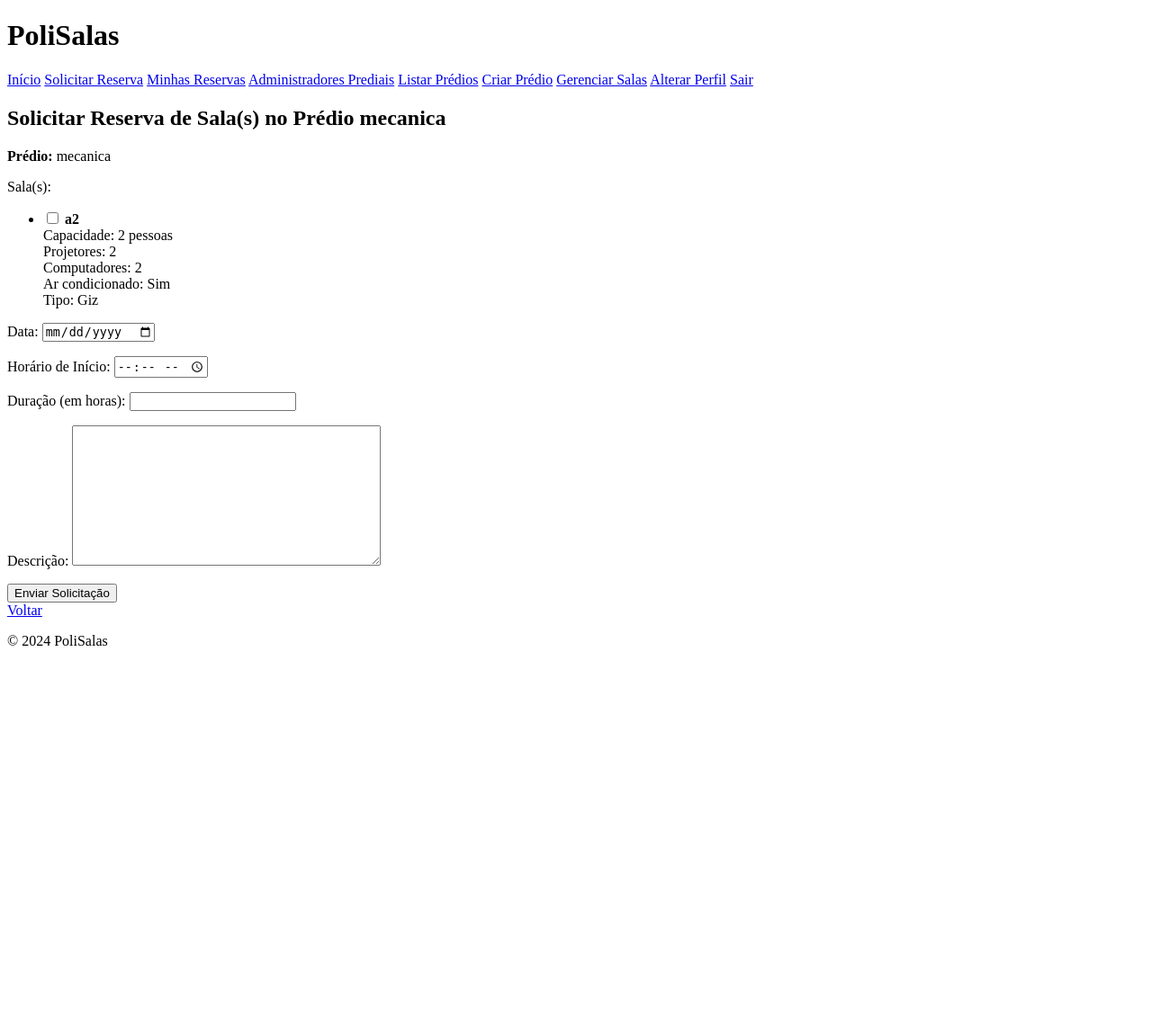
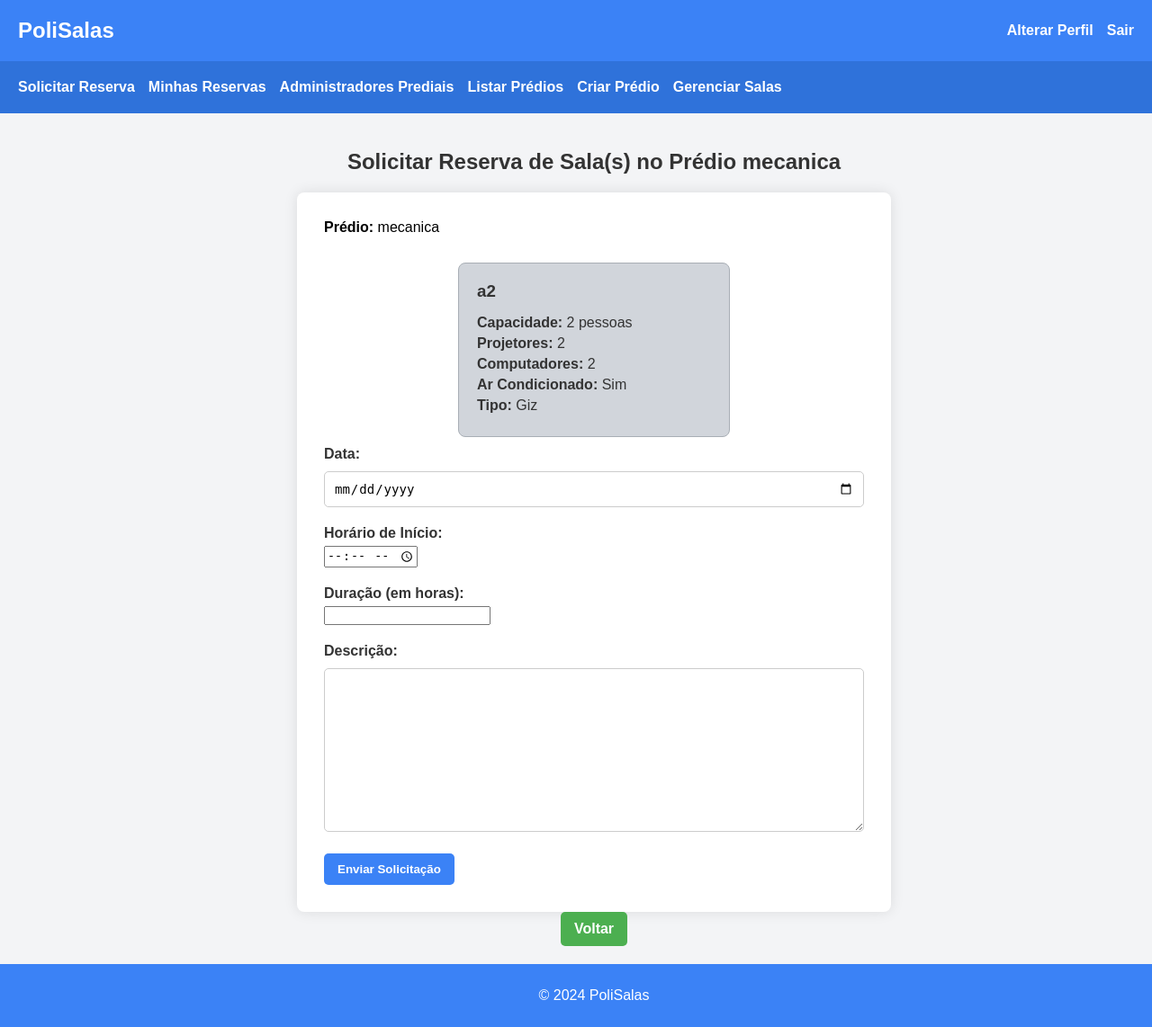
Before and after one commit to pertodomato/Polisalas, a Django app: page /solicitar_reserva/1/ in a window 1280 px wide. Shown: the whole page at 90% size. Before the commit the page ends 718 px from the top, so only its background shows below. Run offline with Django 4.2, Linux system fonts and the light colour scheme; a user stored in the database is signed in; data comes from the database, SQL or seed files in the repository; both versions use the stored data as it was after the commit.

Commit message:
alterei o visual

```diff
--- a/polisalas/settings.py
+++ b/polisalas/settings.py
@@ -11,7 +11,7 @@ https://docs.djangoproject.com/en/4.2/ref/settings/
 """
 
 from pathlib import Path
-
+import os
 # Build paths inside the project like this: BASE_DIR / 'subdir'.
 BASE_DIR = Path(__file__).resolve().parent.parent
 
@@ -128,3 +128,7 @@ STATIC_URL = 'static/'
 # https://docs.djangoproject.com/en/4.2/ref/settings/#default-auto-field
 
 DEFAULT_AUTO_FIELD = 'django.db.models.BigAutoField'
+
+STATICFILES_DIRS = [
+    os.path.join(BASE_DIR, 'static'),
+]
--- /dev/null
+++ b/reservas/static/css/style.css
@@ -0,0 +1,235 @@
+/* Global Styles */
+body {
+    font-family: Arial, sans-serif;
+    background-color: #f3f4f6;
+    margin: 0;
+    padding: 0;
+    min-height: 100vh;
+    display: flex;
+    flex-direction: column;
+}
+
+header {
+    background-color: #3b82f6;
+    color: white;
+    display: flex;
+    flex-direction: column;
+}
+
+.navbar {
+    width: 100%;
+}
+
+.navbar-top {
+    display: flex;
+    justify-content: space-between;
+    align-items: center;
+    padding: 20px;
+}
+
+.navbar-bottom {
+    background-color: #2f72da;
+    padding: 10px 0;
+    text-align: center;
+    width: 100%;
+    padding: 20px;
+}
+
+.navbar-top nav ul, .navbar-bottom nav ul {
+    list-style: none;
+    padding: 0;
+    margin: 0;
+    display: flex;
+    gap: 15px;
+}
+
+.navbar-top nav ul li, .navbar-bottom nav ul li {
+    display: inline;
+}
+
+.navbar-top nav ul li a, .navbar-bottom nav ul li a {
+    color: white;
+    text-decoration: none;
+    font-weight: bold;
+}
+
+.navbar-top nav ul li a:hover, .navbar-bottom nav ul li a:hover {
+    text-decoration: underline;
+}
+
+.brand-logo {
+    font-size: 1.5em;
+    font-weight: bold;
+    text-decoration: none;
+    color: white;
+}
+
+/* Main Content Styles */
+main {
+    flex: 1;
+    padding: 20px;
+    display: flex;
+    flex-direction: column;
+    align-items: center;
+    background-color: #f3f4f6;
+    width: 100%;
+}
+
+h2 {
+    color: #333;
+    margin-bottom: 20px;
+}
+
+.content-title {
+    color: #333;
+}
+
+.form-container {
+    width: 100%;
+    max-width: 600px;
+    background-color: white;
+    padding: 30px;
+    border-radius: 8px;
+    box-shadow: 0 0 15px rgba(0, 0, 0, 0.1);
+}
+
+/* Cards Container */
+.cards-container {
+    display: flex;
+    flex-wrap: wrap;
+    gap: 20px;
+    justify-content: center;
+    width: 100%;
+}
+
+.card {
+    background-color: #d1d5db; /* Updated to a darker grey */
+    border: 1px solid #a8aeb5; /* Adjusted border color */
+    border-radius: 8px;
+    width: 300px;
+    overflow: hidden;
+    text-decoration: none;
+    color: inherit;
+    transition: box-shadow 0.3s, transform 0.2s;
+    margin: 10px;
+}
+
+.card:hover {
+    box-shadow: 0 8px 15px rgba(0, 0, 0, 0.1);
+    transform: translateY(-5px);
+}
+
+.card-content {
+    padding: 20px;
+}
+
+.card-content h3 {
+    margin-top: 0;
+    margin-bottom: 15px;
+    color: #333;
+}
+
+.card-content p {
+    margin: 5px 0;
+    color: #333;
+}
+
+.card-actions {
+    padding: 15px 20px;
+    background-color: #f0f0f0;
+    text-align: right;
+}
+
+.card-actions button {
+    margin-left: 10px;
+}
+
+/* Form Styles */
+form {
+    width: 100%;
+    max-width: 600px;
+}
+
+.form-group {
+    margin-bottom: 20px;
+}
+
+.form-group label {
+    font-weight: bold;
+    display: block;
+    margin-bottom: 5px;
+    color: #333;
+}
+
+input[type="text"], input[type="password"], input[type="date"], select, textarea {
+    width: 100%;
+    padding: 10px;
+    margin-top: 5px;
+    border: 1px solid #ccc;
+    border-radius: 5px;
+    box-sizing: border-box;
+    font-size: 14px;
+}
+
+input[type="text"]:focus, input[type="password"]:focus, input[type="date"]:focus, select:focus, textarea:focus {
+    border-color: #3b82f6;
+    outline: none;
+    box-shadow: 0 0 5px rgba(59, 130, 246, 0.5);
+}
+
+textarea {
+    resize: vertical;
+}
+
+/* Buttons */
+button, .button-reserva, .new-request-button {
+    background-color: #3b82f6;
+    color: white;
+    padding: 10px 15px;
+    border-radius: 5px;
+    border: none;
+    cursor: pointer;
+    font-weight: bold;
+    transition: background-color 0.3s, transform 0.2s;
+    text-decoration: none;
+    display: inline-block;
+}
+
+button:hover, .button-reserva:hover, .new-request-button:hover {
+    background-color: #2f72da;
+    transform: translateY(-2px);
+}
+
+.button-reserva.voltar {
+    background-color: #4caf50;
+}
+
+.button-reserva.voltar:hover {
+    background-color: #388e3c;
+}
+
+.new-request-button {
+    background-color: #4caf50;
+    margin-bottom: 20px;
+}
+
+.new-request-button:hover {
+    background-color: #388e3c;
+}
+
+/* Error Styles */
+.error {
+    color: red;
+    font-size: 0.9em;
+    margin-bottom: 15px;
+}
+
+/* Footer */
+footer {
+    background-color: #3b82f6;
+    color: white;
+    padding: 10px 20px;
+    text-align: center;
+    width: 100%;
+    margin-top: auto;
+}
--- a/reservas/templates/reservas/alterar_perfil.html
+++ b/reservas/templates/reservas/alterar_perfil.html
@@ -1,7 +1,8 @@
 {% extends 'reservas/base.html' %}
+
 {% block content %}
 <h2>Alterar Perfil</h2>
-<form method="post">
+<form method="post" class="form-container">
     {% csrf_token %}
     {{ form.as_p }}
     <button type="submit">Salvar Alterações</button>
--- a/reservas/templates/reservas/base.html
+++ b/reservas/templates/reservas/base.html
@@ -1,43 +1,58 @@
 <!DOCTYPE html>
+{% load static %}
 <html lang="pt-br">
 <head>
     <meta charset="UTF-8">
     <title>PoliSalas</title>
+    <link rel="stylesheet" href="{% static 'css/style.css' %}">
 </head>
 <body>
+    <!-- Barra de Navegação Superior -->
     <header>
-        <h1>PoliSalas</h1>
-        <nav>
-            <a href="{% url 'home' %}">Início</a>
+        <div class="navbar">
+            <div class="navbar-top">
+                <a href="{% url 'home' %}" class="brand-logo">PoliSalas</a>
+                <nav>
+                    <ul>
+                        {% if user.is_authenticated %}
+                            <li><a href="{% url 'alterar_perfil' %}">Alterar Perfil</a></li>
+                            <li><a href="{% url 'logout' %}">Sair</a></li>
+                        {% else %}
+                            <li><a href="{% url 'login' %}">Entrar</a></li>
+                            <li><a href="{% url 'registro_usuario' %}">Registrar-se</a></li>
+                        {% endif %}
+                    </ul>
+                </nav>
+            </div>
             {% if user.is_authenticated %}
-                <!-- Links comuns para todos os usuários autenticados -->
-                <a href="{% url 'selecionar_predio_para_reserva' %}">Solicitar Reserva</a>
-                <a href="{% url 'minhas_reservas' %}">Minhas Reservas</a>
+            <div class="navbar-bottom">
+                <nav>
+                    <ul>
+                        <li><a href="{% url 'selecionar_predio_para_reserva' %}">Solicitar Reserva</a></li>
+                        <li><a href="{% url 'minhas_reservas' %}">Minhas Reservas</a></li>
+                        {% if user.is_superuser %}
+                            <li><a href="{% url 'lista_administradores_prediais' %}">Administradores Prediais</a></li>
+                            <li><a href="{% url 'lista_predios' %}">Listar Prédios</a></li>
+                            <li><a href="{% url 'criar_predio' %}">Criar Prédio</a></li>
+                            <li><a href="{% url 'selecionar_predio' %}">Gerenciar Salas</a></li>
+                        {% elif user.is_building_administrator %}
+                            <li><a href="{% url 'avaliar_solicitacoes' %}">Solicitações de Reserva</a></li>
+                            <li><a href="{% url 'gerenciar_salas' predio_id=user.administracaopredial.predio.id %}">Gerenciar Salas</a></li>
+                        {% endif %}
+                    </ul>
+                </nav>
+            </div>
+            {% endif %}
+        </div>
+    </header>
 
-                {% if user.is_superuser %}
-                    <!-- Links para Superusuário -->
-                    <a href="{% url 'lista_administradores_prediais' %}">Administradores Prediais</a>
-                    <a href="{% url 'lista_predios' %}">Listar Prédios</a>
-                    <a href="{% url 'criar_predio' %}">Criar Prédio</a>
-                    <a href="{% url 'selecionar_predio' %}">Gerenciar Salas</a>
-                {% elif user.is_building_administrator %}
-                    <!-- Links para Administrador Predial -->
-                    <a href="{% url 'avaliar_solicitacoes' %}">Solicitações de Reserva</a>
-                    <a href="{% url 'gerenciar_salas' predio_id=user.administracaopredial.predio.id %}">Gerenciar Salas</a>
-                {% endif %}
-
-                <a href="{% url 'alterar_perfil' %}">Alterar Perfil</a>
-                <a href="{% url 'logout' %}">Sair</a>
-            {% else %}
-                <a href="{% url 'login' %}">Entrar</a>
-                <a href="{% url 'registro_usuario' %}">Registrar-se</a>
-            {% endif %}
-        </nav>
-    </header>
+    <!-- Conteúdo Principal -->
     <main>
         {% block content %}
         {% endblock %}
     </main>
+
+    <!-- Rodapé -->
     <footer>
         <p>&copy; 2024 PoliSalas</p>
     </footer>
--- a/reservas/templates/reservas/criar_administrador_predial.html
+++ b/reservas/templates/reservas/criar_administrador_predial.html
@@ -2,7 +2,7 @@
 
 {% block content %}
 <h2>Criar Administrador Predial</h2>
-<form method="post">
+<form method="post" class="form-container">
     {% csrf_token %}
     {{ form.as_p }}
     <button type="submit">Criar Administrador Predial</button>
--- a/reservas/templates/reservas/criar_predio.html
+++ b/reservas/templates/reservas/criar_predio.html
@@ -2,7 +2,7 @@
 
 {% block content %}
 <h2>Criar Prédio</h2>
-<form method="post">
+<form method="post" class="form-container">
     {% csrf_token %}
     {{ form.as_p }}
     <button type="submit">Salvar</button>
--- a/reservas/templates/reservas/criar_sala.html
+++ b/reservas/templates/reservas/criar_sala.html
@@ -3,10 +3,10 @@
 {% block content %}
 <h2>Criar Nova Sala para {{ predio.nome }}</h2>
 
-<form method="post">
+<form method="post" class="form-container">
     {% csrf_token %}
     {{ form.as_p }}
     <button type="submit">Salvar</button>
-    <a href="{% url 'gerenciar_salas' predio.id %}"><button type="button">Cancelar</button></a>
+    <a href="{% url 'gerenciar_salas' predio.id %}" class="button-reserva voltar">Cancelar</a>
 </form>
 {% endblock %}
--- a/reservas/templates/reservas/editar_sala.html
+++ b/reservas/templates/reservas/editar_sala.html
@@ -2,10 +2,10 @@
 
 {% block content %}
 <h2>{% if sala %}Editar Sala: {{ sala.nome }}{% else %}Criar Nova Sala{% endif %}</h2>
-<form method="post">
+<form method="post" class="form-container">
     {% csrf_token %}
     {{ form.as_p }}
     <button type="submit">{% if sala %}Salvar Alterações{% else %}Criar Sala{% endif %}</button>
 </form>
-<a href="{% url 'selecionar_predio' %}">Voltar</a>
+<a href="{% url 'selecionar_predio' %}" class="button-reserva voltar">Voltar</a>
 {% endblock %}
--- a/reservas/templates/reservas/home.html
+++ b/reservas/templates/reservas/home.html
@@ -1,4 +1,5 @@
 {% extends 'reservas/base.html' %}
 {% block content %}
 <h2>Página Inicial do PoliSalas</h2>
+<p>Bem-vindo ao sistema de reserva de salas da PoliSalas. Utilize o menu acima para navegar.</p>
 {% endblock %}
--- a/reservas/templates/reservas/login.html
+++ b/reservas/templates/reservas/login.html
@@ -1,7 +1,7 @@
 {% extends 'reservas/base.html' %}
 {% block content %}
 <h2>Login</h2>
-<form method="post">
+<form method="post" class="form-container">
     {% csrf_token %}
     {{ form.as_p }}
     <button type="submit">Entrar</button>
--- a/reservas/templates/reservas/registro_usuario.html
+++ b/reservas/templates/reservas/registro_usuario.html
@@ -2,7 +2,7 @@
 
 {% block content %}
 <h2>Registro de Usuário</h2>
-<form method="post">
+<form method="post" class="form-container">
     {% csrf_token %}
     {{ form.as_p }}
     <button type="submit">Registrar</button>
--- a/reservas/templates/reservas/solicitar_reserva.html
+++ b/reservas/templates/reservas/solicitar_reserva.html
@@ -1,9 +1,9 @@
 {% extends 'reservas/base.html' %}
 
 {% block content %}
-<h2>Solicitar Reserva de Sala(s) no Prédio {{ predio.nome }}</h2>
+<h2 class="content-title">Solicitar Reserva de Sala(s) no Prédio {{ predio.nome }}</h2>
 
-<form method="post">
+<form method="post" class="form-container">
     {% csrf_token %}
 
     {% if form.non_field_errors %}
@@ -12,51 +12,55 @@
         </div>
     {% endif %}
 
-    <p>
+    <div class="form-group">
         <strong>Prédio:</strong> {{ predio.nome }}
-    </p>
-    <p>
-        <label>Sala(s):</label>
-        <ul>
-            {% for sala in salas %}
-                <li>
-                    <label>
-                        <input type="checkbox" name="salas" value="{{ sala.id }}"
-                        {% if sala.id|stringformat:"s" in selected_salas %} checked{% endif %}>
-                        <strong>{{ sala.nome }}</strong><br>
-                        Capacidade: {{ sala.capacidade }} pessoas<br>
-                        Projetores: {{ sala.numero_projetores }}<br>
-                        Computadores: {{ sala.numero_computadores }}<br>
-                        Ar condicionado: {% if sala.ar_condicionado %}Sim{% else %}Não{% endif %}<br>
-                        Tipo: {{ sala.giz_canetao }}<br>
-                    </label>
-                </li>
-            {% endfor %}
-        </ul>
-        {{ form.salas.errors }}
-    </p>
-    <p>
+    </div>
+
+    <!-- Cards Container for Salas -->
+    <div class="cards-container">
+        {% for sala in salas %}
+            <label class="card">
+                <input type="checkbox" name="salas" value="{{ sala.id }}"
+                {% if sala.id|stringformat:"s" in selected_salas %} checked{% endif %} style="display: none;">
+                <div class="card-content">
+                    <h3>{{ sala.nome }}</h3>
+                    <p><strong>Capacidade:</strong> {{ sala.capacidade }} pessoas</p>
+                    <p><strong>Projetores:</strong> {{ sala.numero_projetores }}</p>
+                    <p><strong>Computadores:</strong> {{ sala.numero_computadores }}</p>
+                    <p><strong>Ar Condicionado:</strong> {% if sala.ar_condicionado %}Sim{% else %}Não{% endif %}</p>
+                    <p><strong>Tipo:</strong> {{ sala.giz_canetao }}</p>
+                </div>
+            </label>
+        {% endfor %}
+    </div>
+    {{ form.salas.errors }}
+
+    <div class="form-group">
         <label for="id_data">Data:</label>
         {{ form.data }}
         {{ form.data.errors }}
-    </p>
-    <p>
+    </div>
+
+    <div class="form-group">
         <label for="id_horario">Horário de Início:</label>
         {{ form.horario }}
         {{ form.horario.errors }}
-    </p>
-    <p>
+    </div>
+
+    <div class="form-group">
         <label for="id_duracao">Duração (em horas):</label>
         {{ form.duracao }}
         {{ form.duracao.errors }}
-    </p>
-    <p>
+    </div>
+
+    <div class="form-group">
         <label for="id_descricao">Descrição:</label>
         {{ form.descricao }}
         {{ form.descricao.errors }}
-    </p>
-    <button type="submit">Enviar Solicitação</button>
+    </div>
+
+    <button type="submit" class="button-reserva">Enviar Solicitação</button>
 </form>
 
-<a href="{% url 'selecionar_predio_para_reserva' %}">Voltar</a>
+<a href="{% url 'selecionar_predio_para_reserva' %}" class="button-reserva voltar">Voltar</a>
 {% endblock %}
```
Also changed, not shown: reservas/templates/reservas/avaliar_solicitacoes.html (+46 -29 lines), reservas/templates/reservas/gerenciar_salas.html (+22 -13 lines), reservas/templates/reservas/lista_administradores_prediais.html (+9 -4 lines), reservas/templates/reservas/lista_predios.html (+9 -4 lines), reservas/templates/reservas/minhas_reservas.html (+22 -21 lines), reservas/templates/reservas/selecionar_predio.html (+9 -6 lines), reservas/templates/reservas/selecionar_predio_para_reserva.html (+10 -6 lines), db.sqlite3.
